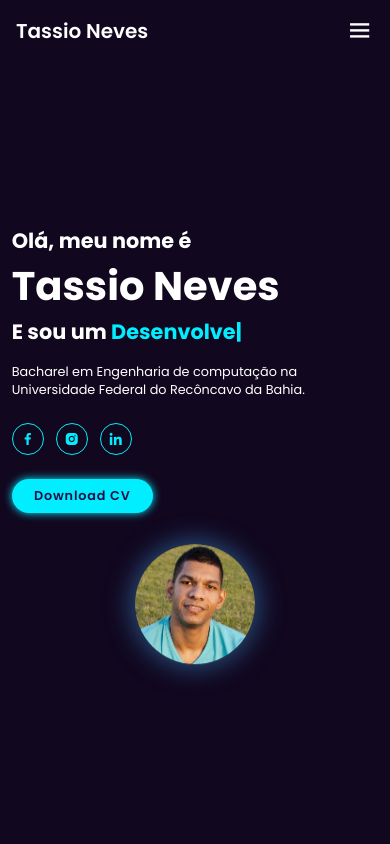
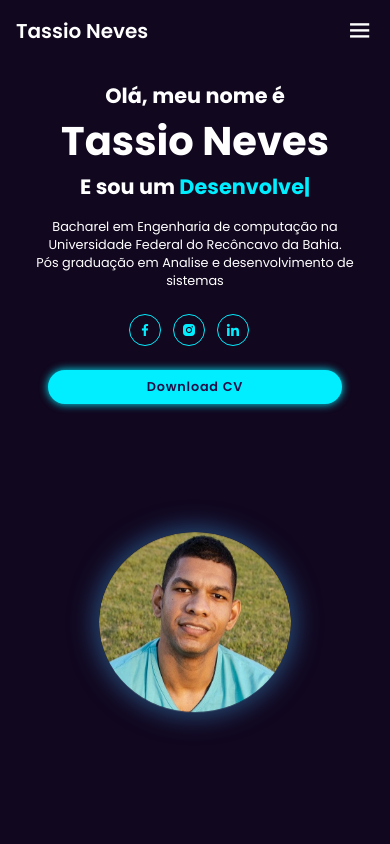
Before and after one commit to tassioNS9/portifolio_neves_tassio, a React (Vite) app: page / in a window 390 px wide. Shown: the top 844 px of the page. Built offline with nearby package versions, Linux system fonts and the light colour scheme.

Commit message:
style: change size image home

```diff
--- a/src/components/Home/Home.css
+++ b/src/components/Home/Home.css
@@ -1,85 +1,80 @@
-
 .home-img {
-    display: inline-block;
-    width: 33%;
-    padding-bottom: 33%;
-    margin-left: 70px;
-    position: relative;
+  display: flex;
+  align-items: center;
+  flex: 1;
+  justify-content: center;
 }
 .home-img img {
-  width:100%;
-  height: 100%;
-  position: absolute;
+  width: 70%;
+  height: 70%;
   animation: floatImage 4s ease-in-out infinite;
   border-radius: 50%;
-  object-fit : cover ;
+  object-fit: cover;
   box-shadow: 0px 0px 24px 5px #264a75;
 }
-@keyframes floatImage{
-    0%{
+@keyframes floatImage {
+  0% {
     transform: translateY(0);
   }
 
-    50%{
+  50% {
     transform: translateY(-2.4rem);
   }
-    100%{
+  100% {
     transform: translateY(0);
   }
 }
 
-.home{
+.home {
   display: flex;
-    justify-content: center;
+  justify-content: space-around;
   align-items: center;
 }
 
-
-.home-content h3{
-    font-size:3.2rem;
+.home-content h3 {
+  font-size: 3.2rem;
   font-weight: 700;
 }
 
-.home-content h3:nth-of-type(2){
+.home-content h3:nth-of-type(2) {
   margin-bottom: 2rem;
 }
 
-span{
-    color:var(--main-color);
+span {
+  color: var(--main-color);
 }
 
-.home-content h1{
-    font-size:5.6rem;
+.home-content h1 {
+  font-size: 5.6rem;
   font-weight: 700;
 }
 
-.home-content p{
-    font-size:1.6rem;
-
+.home-content p {
+  font-size: 1.6rem;
 }
 
-.social-media a{
+.social-media a {
   display: inline-flex;
   justify-content: center;
   align-items: center;
   width: 4rem;
   height: 4rem;
   background: transparent;
-    border: .2rem solid var(--main-color);
+  border: 0.2rem solid var(--main-color);
   border-radius: 50%;
-    font-size:2rem;
+  font-size: 2rem;
   color: var(--main-color);
-    margin:3rem 1.5rem 3rem 0;
+  margin: 3rem 1.5rem 3rem 0;
 }
 
-.social-media a:hover{
+.social-media a:hover {
   background: var(--main-color);
   transition: 0.5s;
   color: var(--second-bg-color);
   box-shadow: 0 0 1rem var(--main-color);
 }
 
-.btn{
+.btn {
   display: inline-block;
   padding: 1rem 2.8rem;
   background: var(--main-color);
@@ -87,34 +82,41 @@ span{
   box-shadow: 0 0 1rem var(--main-color);
   font-size: 1.6rem;
   color: var(--second-bg-color);
-    letter-spacing: .1rem;
+  letter-spacing: 0.1rem;
   font-weight: 600;
-    transition: .5s ease;
+  transition: 0.5s ease;
 }
 
-.btn:hover{
+.btn:hover {
   box-shadow: none;
 }
 
-
-@media (max-width:768px){
-    .home{
+@media (max-width: 768px) {
+  .home {
     flex-direction: column;
-
+    justify-content: center;
+    align-items: center;
   }
-    .home-content{
+  .home-content {
+    display: flex;
+    flex-direction: column;
+    justify-content: center;
+    align-items: center;
+    text-align: center;
     margin-bottom: 30px;
   }
-    .home-content h3{
+  .home-content h3 {
     font-size: 2.6rem;
   }
-    .home-img{
-        margin:0 auto;
+  .home-img {
+    margin: 0 auto;
     margin-top: 20px;
   }
-    .home-content h1{
+  .home-content h1 {
     font-size: 5rem;
   }
 
-
+  .btn {
+    width: 80%;
   }
+}
--- a/src/components/Home/Home.jsx
+++ b/src/components/Home/Home.jsx
@@ -1,5 +1,5 @@
 import "./Home.css";
-import logo_home from "/public/assets/logo-home.png";
+import logo_home from "/assets/logo-home.png";
 import Typed from "typed.js";
 import { useEffect, useRef } from "react";
 
@@ -35,6 +35,7 @@ export default function Home() {
           Bacharel em Engenharia de computação na Universidade Federal do
           Recôncavo da Bahia.
         </p>
+        <p>Pós graduação em Analise e desenvolvimento de sistemas</p>
         <div className="social-media">
           <a
             href="https://www.facebook.com/tassions"
```
Lines whose indentation alone changed are shown as unchanged.
